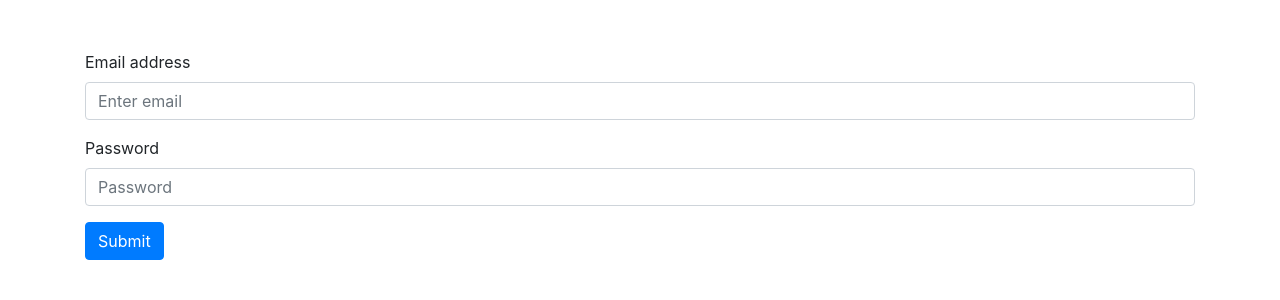
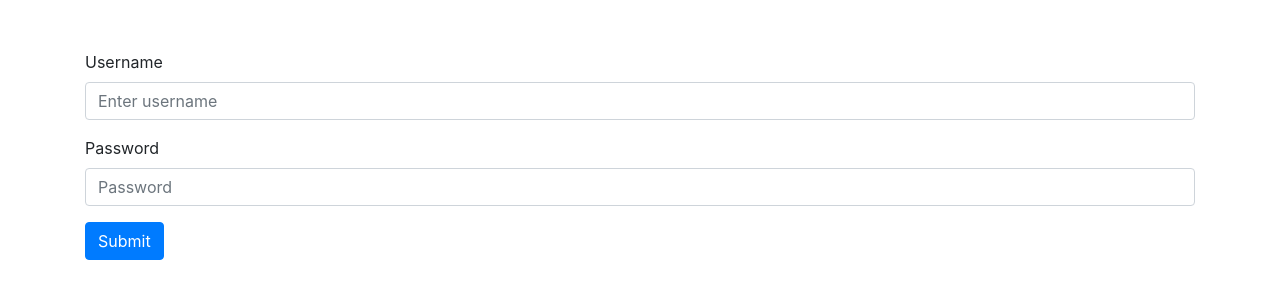
Before and after one commit to shubh-99/Starlly, a Django app: page /login/ in a window 1280 px wide. Shown: the top 300 px of the page. Run offline with Django 3.2, Linux system fonts and the light colour scheme; some libraries are stand-ins or nearby versions.

Commit message:
custom auth token returned

```diff
--- a/custom_auth/templates/custom_auth/login.html
+++ b/custom_auth/templates/custom_auth/login.html
@@ -10,8 +10,8 @@
 <div class="container" style="margin-top:50px">
     <form action="{% url 'login' %}" method="post">
       <div class="form-group">
-        <label for="email">Email address</label>
-        <input type="email" name="email" class="form-control" id="email" placeholder="Enter email">
+        <label for="username">Username</label>
+        <input type="text" name="username" class="form-control" id="username" placeholder="Enter username">
       </div>
       <div class="form-group">
         <label for="pwd">Password</label>
--- a/custom_auth/views.py
+++ b/custom_auth/views.py
@@ -18,7 +18,7 @@ def index(request):
         user_session = UserSession.objects.get(user__email=email)
         expiry_time = user_session.jwt_token_created + timedelta(minutes=30)
         now = datetime.utcnow().replace(tzinfo=pytz.utc)
-        if now<=expiry_time and request.META['HTTP_AUTHORIZATION'].split()[1]==user_session.jwt_token:
+        if now <= expiry_time and request.META['HTTP_AUTHORIZATION'].split()[1] == user_session.jwt_token:
             return HttpResponse({"status":"success","message":"Hello, starlly"})
     return HttpResponse({"status":"fail"})
 
@@ -27,11 +27,17 @@ def login(request):
     if request.method == 'GET':
         return render(request, template_name="custom_auth/login.html", context={"name": "starlly"})
     elif request.method == 'POST':
-        if User.objects.filter(email=request.POST.get("email")).exists():
-            user = User.objects.get(email=request.POST.get("email"))
-            payload = {'id': user.id, 'email': user.email}
-            jwt_token = {'token': jwt.encode(payload, "SECRET_KEY")}
-            UserSession.objects.create(user=user, jwt_token=jwt_token.get("token"))
-            # return HttpResponse(jwt_token)
-            return HttpResponse({"status":"success"})
-        return HttpResponse(json.dumps({"status":"failed"}))
+        try:
+            if User.objects.filter(username=request.POST.get("username")).exists():
+                user = User.objects.get(username=request.POST.get("username"))
+                if authenticate(username=request.POST.get("username"), password=request.POST.get("password")):
+                    payload = {'id': user.id, 'email': user.email}
+                    jwt_token = {'token': jwt.encode(payload, "SECRET_KEY")}
+                    UserSession.objects.create(user=user, jwt_token=jwt_token.get("token"))
+                    # return HttpResponse(jwt_token)
+                    return HttpResponse(json.dumps({"status": "success", "token": str(jwt_token.get("token"))}))
+                else:
+                    return HttpResponse(json.dumps({"status": "success", "reason": "Password is incorrect"}))
+            return HttpResponse(json.dumps({"status": "success", "reason": "user does not exists"}))
+        except Exception:
+            return HttpResponse(json.dumps({"status": "failed"}))
```
Also changed, not shown: db.sqlite3.
